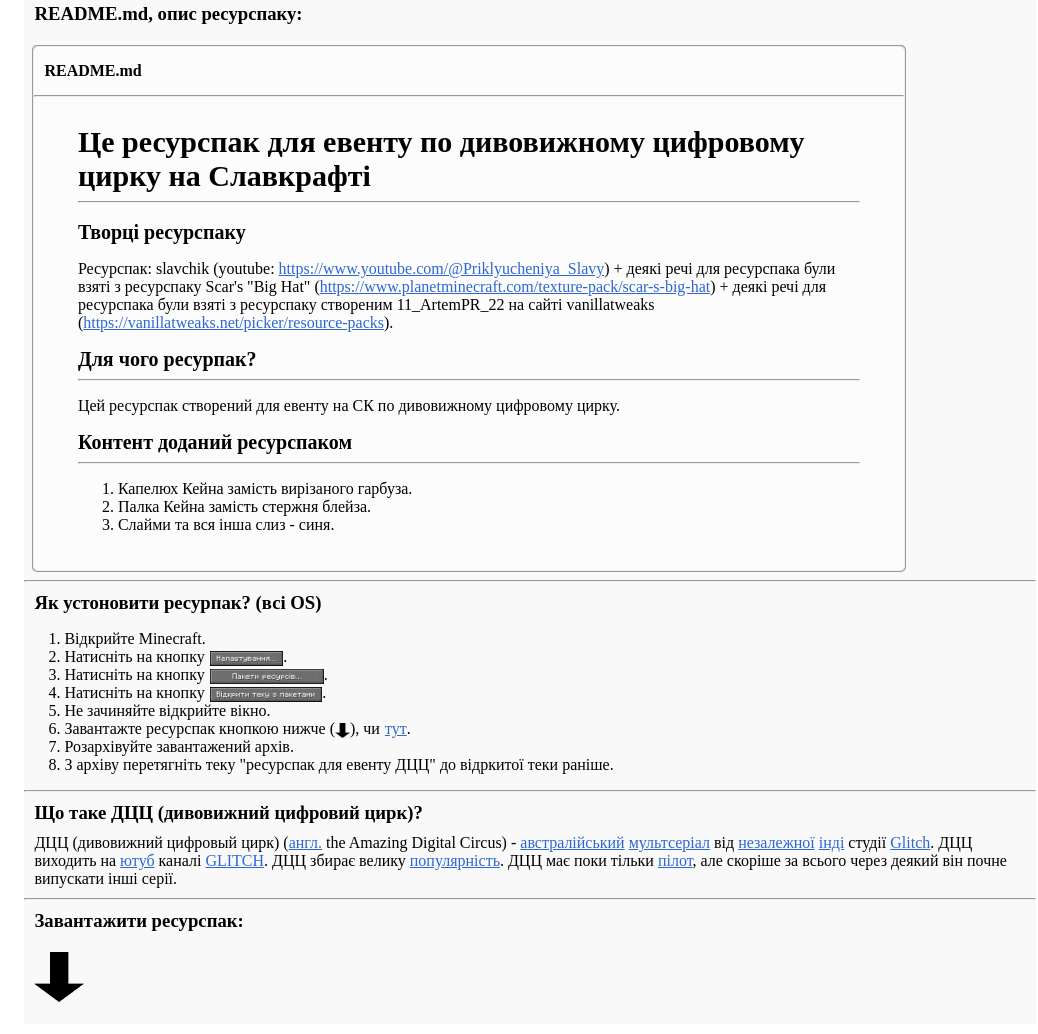
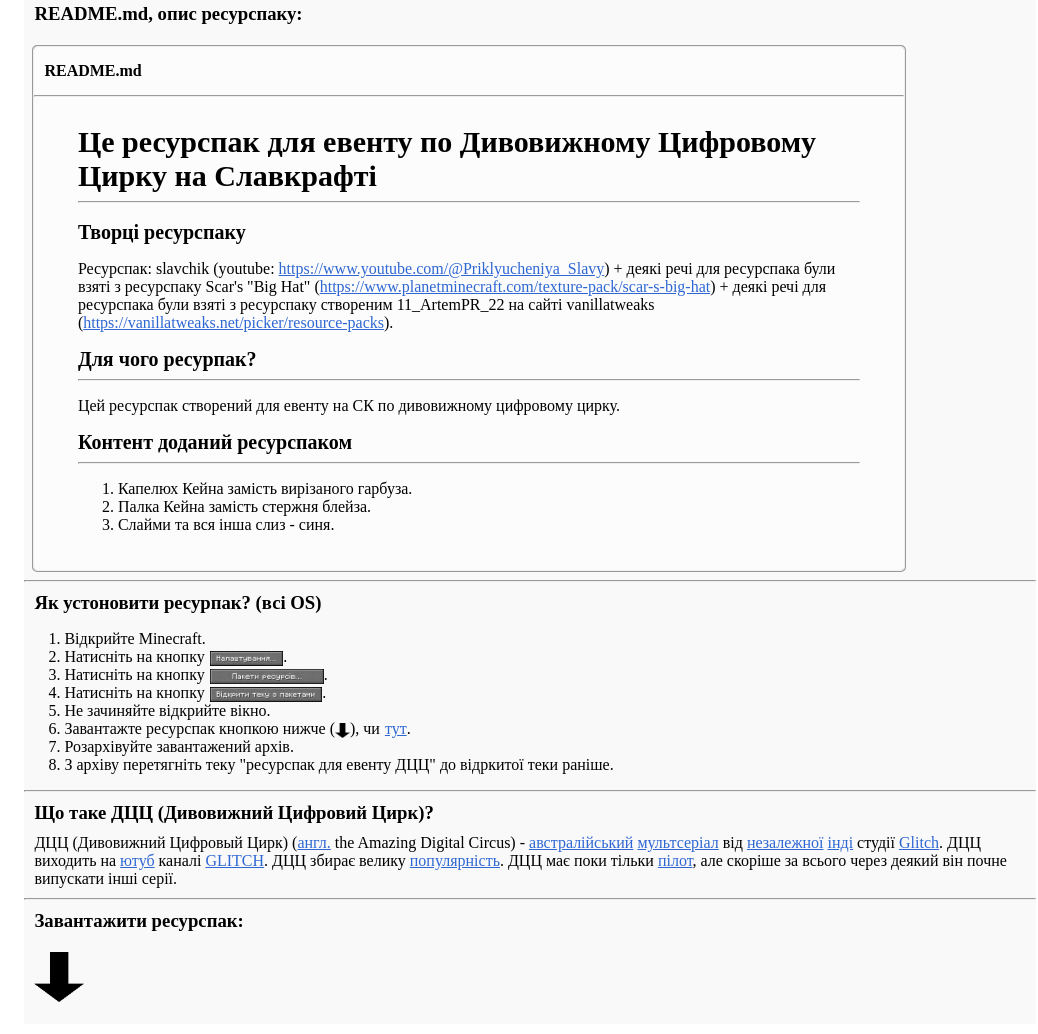
Before and after one commit to slavchik1/slavchik.net, a plain HTML site: page ukr/resourcepack-for-ADC-event/index.html in a window 1280 px wide. Shown: the part 760-1794 px from the top of the page, without its empty margins (110-1148 px from the left). Drawn offline with Linux system fonts and the light colour scheme.

Commit message:
ADC CAPItal letters

```diff
--- a/ukr/resourcepack-for-ADC-event/index.html
+++ b/ukr/resourcepack-for-ADC-event/index.html
@@ -18,7 +18,7 @@
                 <hr color="white">
                 <h3>Ресурспак для евенту ДЦЦ - це ресурспак для евенту ДЦЦ на СК.</h3>
                 <h3>Нижче є більше інформації про цей ресурспак.</h3>
-                <h3>(ДЦЦ - дивовижний цифровий цирк)</h3>
+                <h3>(ДЦЦ - Дивовижний Цифровий Цирк)</h3>
                 <hr>
                 <h3>Скріншот з контентом добавленим ресурспаком:</h3>
                 <img src="../../resources/images/resourcepack-for-ADC-event_screenshot.png" width="68.7016337059%">
@@ -34,7 +34,7 @@
                     <center>
                         <div class="readme-md-div-content">
                             <hr color="#FCFCFC">
-                            <b class="mds-H">Це ресурспак для евенту по дивовижному цифровому цирку на Славкрафті</b>
+                            <b class="mds-H">Це ресурспак для евенту по Дивовижному Цифровому Цирку на Славкрафті</b>
                             <hr>
                             <hr color="#FCFCFC">
                             <b class="mds-HH">Творці ресурспаку</b>
@@ -83,8 +83,8 @@
                     </li>
                 </ol>
                 <hr>
-                <h3>Що таке ДЦЦ (дивовижний цифровий цирк)?</h3>
-                <p class="_10-px-margin">ДЦЦ (дивовижний цифровый цирк) (<a href="https://uk.wikipedia.org/wiki/%D0%90%D0%BD%D0%B3%D0%BB%D1%96%D0%B9%D1%81%D1%8C%D0%BA%D0%B0_%D0%BC%D0%BE%D0%B2%D0%B0" target="_blank">англ.</a> the Amazing Digital Circus) - <a href="https://uk.wikipedia.org/wiki/%D0%90%D0%B2%D1%81%D1%82%D1%80%D0%B0%D0%BB%D1%96%D1%8F" target="_blank">австралійський</a> <a href="https://uk.wikipedia.org/wiki/%D0%90%D0%BD%D1%96%D0%BC%D0%B0%D1%86%D1%96%D1%8F_(%D0%BC%D0%B8%D1%81%D1%82%D0%B5%D1%86%D1%82%D0%B2%D0%BE)" target="_blank">мультсеріал</a> від <a href="https://uk.wikipedia.org/wiki/%D0%9D%D0%B5%D0%B7%D0%B0%D0%BB%D0%B5%D0%B6%D0%BD%D1%96%D1%81%D1%82%D1%8C" target="_blank">незалежної</a> <a href="https://uk.wikipedia.org/wiki/%D0%86%D0%BD%D0%B4%D1%96" target="_blank">інді</a> студії <a href="https://www.youtube.com/@GLITCH" target="_blank">Glitch</a>. ДЦЦ виходить на <a href="https://uk.wikipedia.org/wiki/YouTube">ютуб</a> каналі <a href="https://www.youtube.com/@GLITCH" target="_blank">GLITCH</a>. ДЦЦ збирає велику <a href="https://uk.wikipedia.org/wiki/%D0%9F%D0%BE%D0%BF%D1%83%D0%BB%D1%8F%D1%80%D0%BD%D1%96%D1%81%D1%82%D1%8C" target="_blank">популярність</a>. ДЦЦ має поки тільки <a href="https://uk.wikipedia.org/wiki/%D0%9F%D1%96%D0%BB%D0%BE%D1%82%D0%BD%D0%B8%D0%B9_%D0%B5%D0%BF%D1%96%D0%B7%D0%BE%D0%B4" target="_blank">пілот</a>, але скоріше за всього через деякий він почне випускати інші серії.</p>
+                <h3>Що таке ДЦЦ (Дивовижний Цифровий Цирк)?</h3>
+                <p class="_10-px-margin">ДЦЦ (Дивовижний Цифровый Цирк) (<a href="https://uk.wikipedia.org/wiki/%D0%90%D0%BD%D0%B3%D0%BB%D1%96%D0%B9%D1%81%D1%8C%D0%BA%D0%B0_%D0%BC%D0%BE%D0%B2%D0%B0" target="_blank">англ.</a> the Amazing Digital Circus) - <a href="https://uk.wikipedia.org/wiki/%D0%90%D0%B2%D1%81%D1%82%D1%80%D0%B0%D0%BB%D1%96%D1%8F" target="_blank">австралійський</a> <a href="https://uk.wikipedia.org/wiki/%D0%90%D0%BD%D1%96%D0%BC%D0%B0%D1%86%D1%96%D1%8F_(%D0%BC%D0%B8%D1%81%D1%82%D0%B5%D1%86%D1%82%D0%B2%D0%BE)" target="_blank">мультсеріал</a> від <a href="https://uk.wikipedia.org/wiki/%D0%9D%D0%B5%D0%B7%D0%B0%D0%BB%D0%B5%D0%B6%D0%BD%D1%96%D1%81%D1%82%D1%8C" target="_blank">незалежної</a> <a href="https://uk.wikipedia.org/wiki/%D0%86%D0%BD%D0%B4%D1%96" target="_blank">інді</a> студії <a href="https://www.youtube.com/@GLITCH" target="_blank">Glitch</a>. ДЦЦ виходить на <a href="https://uk.wikipedia.org/wiki/YouTube">ютуб</a> каналі <a href="https://www.youtube.com/@GLITCH" target="_blank">GLITCH</a>. ДЦЦ збирає велику <a href="https://uk.wikipedia.org/wiki/%D0%9F%D0%BE%D0%BF%D1%83%D0%BB%D1%8F%D1%80%D0%BD%D1%96%D1%81%D1%82%D1%8C" target="_blank">популярність</a>. ДЦЦ має поки тільки <a href="https://uk.wikipedia.org/wiki/%D0%9F%D1%96%D0%BB%D0%BE%D1%82%D0%BD%D0%B8%D0%B9_%D0%B5%D0%BF%D1%96%D0%B7%D0%BE%D0%B4" target="_blank">пілот</a>, але скоріше за всього через деякий він почне випускати інші серії.</p>
                 <hr>
                 <h3>Завантажити ресурспак:</h3>
                 <a href="../../resources/zip/resourcepack-for-ADC-event.zip" target="_blank">
```
